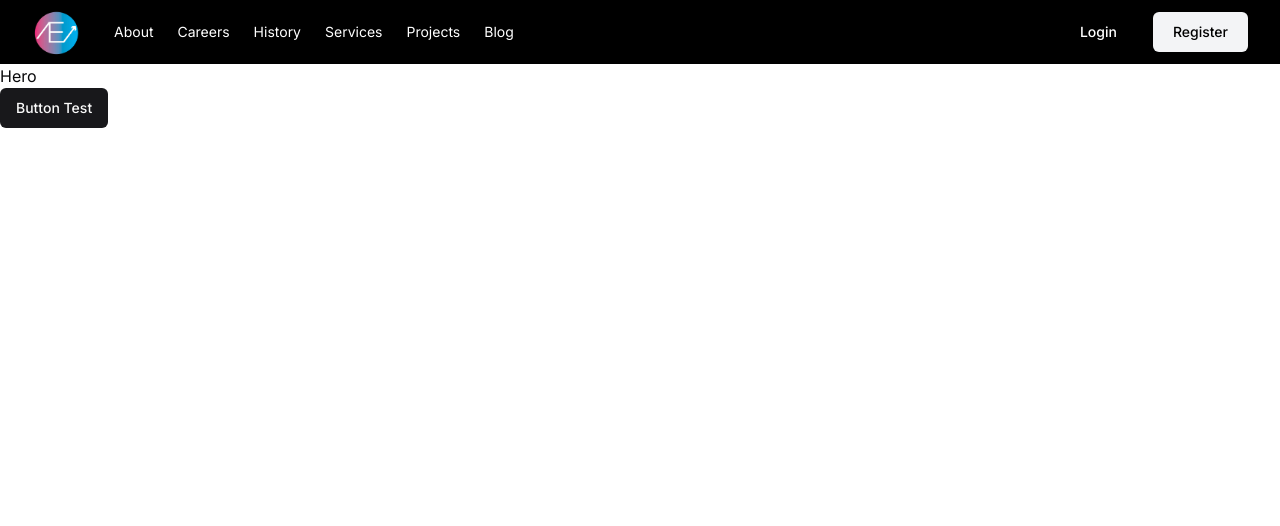
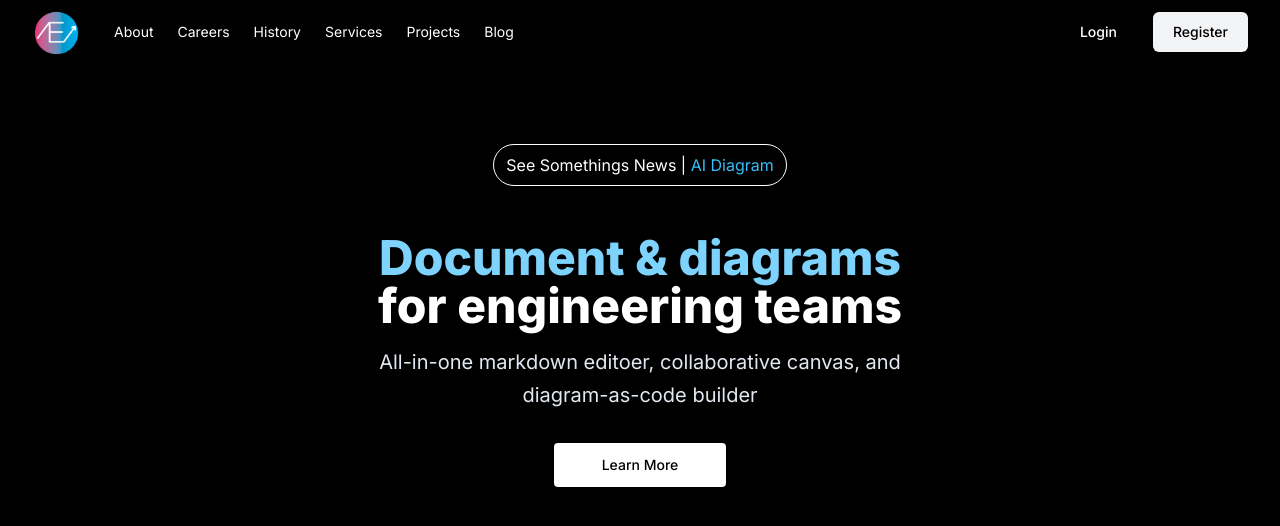
Before and after one commit to quoctm17/enigma-project, a Next.js app: page / in a window 1280 px wide. Shown: the top 526 px of the page. Built offline with nearby package versions, Linux system fonts and the light colour scheme; no server answers.

Commit message:
Add Authentication with Kinde

```diff
--- /dev/null
+++ b/app/(routes)/dashboard/page.tsx
@@ -0,0 +1,17 @@
+"use client"
+import { Button } from '@/components/ui/button'
+import { LogoutLink } from '@kinde-oss/kinde-auth-nextjs'
+import React from 'react'
+
+function Dashboard() {
+    return (
+        <div>
+            Dashboard
+            <Button>
+                <LogoutLink>Logout</LogoutLink>
+            </Button>
+        </div>
+    )
+}
+
+export default Dashboard
--- a/app/_components/Header.tsx
+++ b/app/_components/Header.tsx
@@ -1,3 +1,4 @@
+import { LoginLink, RegisterLink } from '@kinde-oss/kinde-auth-nextjs'
 import Image from 'next/image'
 import React from 'react'
 
@@ -41,17 +42,21 @@ function Header() {
                     <div className="flex items-center gap-4">
                         <div className="sm:flex sm:gap-4">
                             <a
-                                className="block rounded-md text-white px-5 py-2.5 text-sm font-medium transition hover:bg-teal-700"
+                                className="block rounded-md px-5 py-2.5 text-sm font-medium
+                                text-white transition"
                                 href="#"
                             >
-                                Login
+                                <LoginLink postLoginRedirectURL='/dashboard'>Login</LoginLink>
                             </a>
 
                             <a
-                                className="hidden rounded-md bg-gray-100 px-5 py-2.5 text-sm font-medium text-black transition hover:text-slate-200 sm:block"
+                                className="hidden rounded-md bg-gray-100
+                                px-5 py-2.5 text-sm font-medium
+                                text-black transition
+                                hover:text-slate-200 sm:block"
                                 href="#"
                             >
-                                Register
+                                <RegisterLink>Register</RegisterLink>
                             </a>
                         </div>
 
--- a/app/_components/Hero.tsx
+++ b/app/_components/Hero.tsx
@@ -2,9 +2,35 @@ import React from 'react'
 
 function Hero() {
   return (
-    <div>
-      Hero
-    </div>
+    <section className="bg-black">
+      <div className='flex items-baseline
+      justify-center pt-20'>
+        <h2 className='text-white border
+         px-3 p-2 rounded-full
+        text-center border-white'>See Somethings News | <span className='text-sky-400'>AI Diagram</span> </h2>
+      </div>
+      <div className="mx-auto h-screen max-w-screen-xl px-4 py-12 lg:flex">
+        <div className="mx-auto max-w-xl text-center">
+          <h1 className="text-3xl text-sky-300 font-extrabold sm:text-5xl">
+            Document & diagrams
+            <strong className="font-extrabold text-white sm:block"> for engineering teams </strong>
+          </h1>
+
+          <p className="mt-4 sm:text-xl/relaxed text-slate-200">
+            All-in-one markdown editoer, collaborative canvas, and diagram-as-code builder
+          </p>
+
+          <div className="mt-8 flex flex-wrap justify-center gap-4">
+            <a
+              className="block w-full rounded bg-white text-black px-12 py-3 text-sm font-medium shadow hover:bg-red-700 focus:outline-none focus:ring active:bg-red-500 sm:w-auto"
+              href="#"
+            >
+              Learn More
+            </a>
+          </div>
+        </div>
+      </div>
+    </section>
   )
 }
 
--- /dev/null
+++ b/app/api/auth/[kindeAuth]/route.js
@@ -0,0 +1,2 @@
+import { handleAuth } from '@kinde-oss/kinde-auth-nextjs/server';
+export const GET = handleAuth();
--- a/app/page.tsx
+++ b/app/page.tsx
@@ -1,15 +1,22 @@
+"use client"
 import { Button } from '@/components/ui/button';
 import Image from 'next/image';
 import Header from './_components/Header';
 import Hero from './_components/Hero';
+import { useKindeBrowserClient } from '@kinde-oss/kinde-auth-nextjs';
+import { useEffect } from 'react';
 
 export default function Home() {
+    const { user } = useKindeBrowserClient();
+
+    useEffect(() => {
+        console.log("--", user)
+    }, [user])
     return (
         // Start homepage
         <div>
             <Header></Header>
             <Hero></Hero>
-            <Button>Button Test</Button>
         </div>
     );
 }
--- a/package.json
+++ b/package.json
@@ -9,6 +9,7 @@
     "lint": "next lint"
   },
   "dependencies": {
+    "@kinde-oss/kinde-auth-nextjs": "^2.2.3",
     "@radix-ui/react-slot": "^1.0.2",
     "class-variance-authority": "^0.7.0",
     "clsx": "^2.1.0",
```
Also changed, not shown: convex/user.tsx (+8 -8 lines), middleware.ts (added, +16 -0 lines), 1 other file (tests, documents, lock files or other folders).
